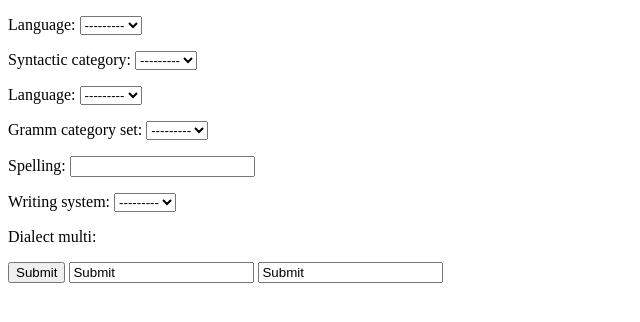
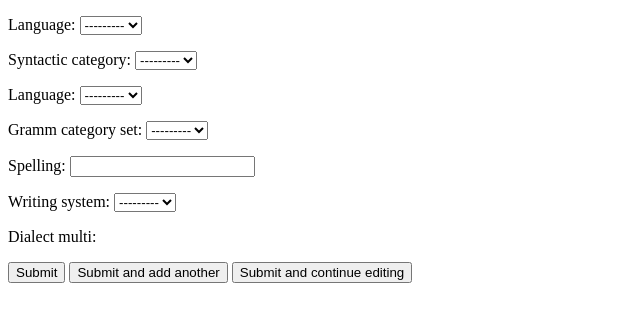
Before and after one commit to krom-attic/wordcontrol_old, a Django app: a page that uses wordengine/templates/wordengine/add_word.html in a window 1280 px wide. Shown: the top 322 px of the page, without its empty margins (0-640 px from the left). Run offline with Django 3.2, Linux system fonts and the light colour scheme; the visitor is signed in with stand-in values (Sample User, id 1); data that the repository does not hold is empty.

Commit message:
Fixed template

```diff
--- a/wordengine/templates/wordengine/add_word.html
+++ b/wordengine/templates/wordengine/add_word.html
@@ -1,11 +1,11 @@
 {% extends "wordengine/base.html" %}
 {% block pagetitle %}Добавление слова{% endblock %}
 {% block pagebody %}
-    <form action="/add/word/" method="post">{% csrf_token %}
-    {{ lexeme_form.as_p }}
-    {{ word_form.as_p }}
-    <input type="submit" value="Submit" />
-    <input type="submit_continue_edit" value="Submit" />
-    <input type="submit_add_new" value="Submit" />
+    <form action="" method="post">{% csrf_token %}
+        {{ lexeme_form.as_p }}
+        {{ word_form.as_p }}
+        <input type="submit" value="Submit" />
+        <input type="submit" value="Submit and add another" name="_add_new" />
+        <input type="submit" value="Submit and continue editing" name="_continue_edit" />
     </form>
 {% endblock %}
```
